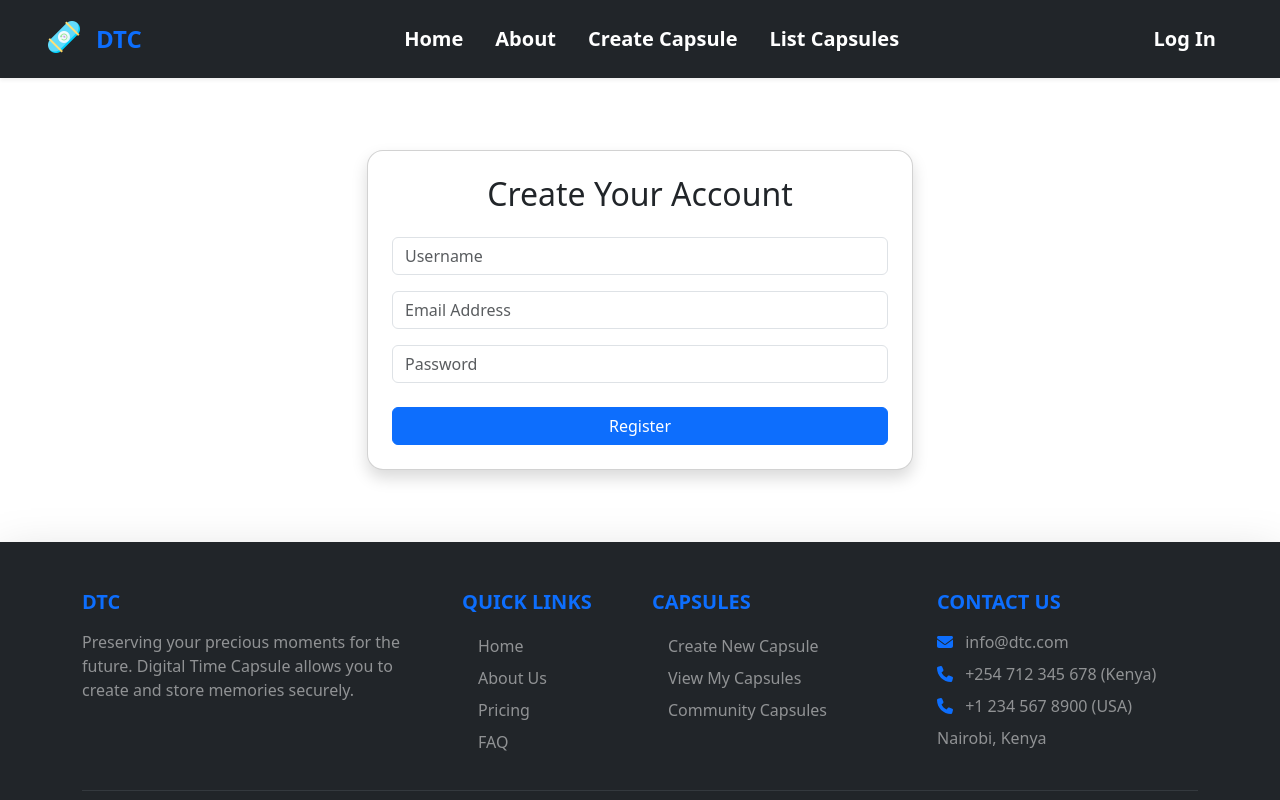
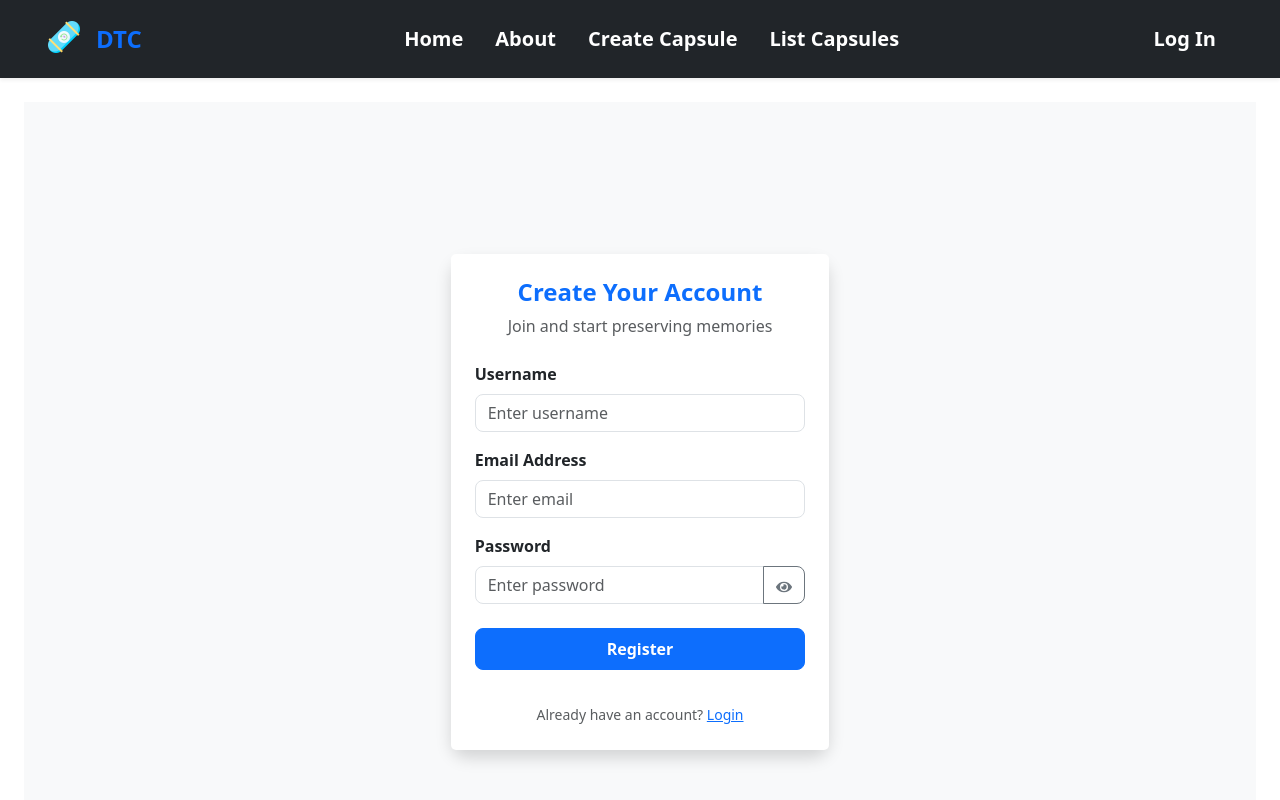
Before and after one commit to LARRYKIPKURUI/Digital-Time-Capsule, a React (Vite) app in the folder Frontend/: page /register in a window 1280 px wide. Shown: the top 800 px of the page. Built offline with nearby package versions, Linux system fonts and the light colour scheme.

Commit message:
Added logic ,styled and finished up on login and sign up pages

```diff
--- a/Frontend/src/pages/LoginPage.jsx
+++ b/Frontend/src/pages/LoginPage.jsx
@@ -46,7 +46,7 @@ function LoginPage() {
     }
 
     try {
-      const response = await fetch("/api/login", {
+      const response = await fetch("/api/login", { //Mock Backend Endpoint to hold as placeholder
         method: "POST",
         headers: {
           "Content-Type": "application/json",
@@ -137,7 +137,7 @@ function LoginPage() {
 
               <Card.Footer className="bg-white text-center border-0 pb-4">
                 <small className="text-muted">
-                  Don't have an account? <Link to="/signup">Sign Up</Link>
+                  Don't have an account? <Link to="/register">Sign Up</Link>
                 </small>
               </Card.Footer>
             </Card>
--- a/Frontend/src/pages/RegisterPage.jsx
+++ b/Frontend/src/pages/RegisterPage.jsx
@@ -1,86 +1,172 @@
 import React, { useState } from "react";
-// import axios from "axios";
-import { Container, Row, Col, Form, Button, Card } from 'react-bootstrap';
+import { useNavigate, Link } from "react-router-dom";
+import { Container, Row, Col, Form, Button, Card } from "react-bootstrap";
+import Swal from "sweetalert2";
+import { motion } from "framer-motion";
+import { FaEye, FaEyeSlash } from "react-icons/fa";
 
 const RegisterPage = () => {
+  const navigate = useNavigate();
   const [formData, setFormData] = useState({
     username: "",
     email: "",
     password: "",
   });
+  const [isLoading, setIsLoading] = useState(false);
+  const [showPassword, setShowPassword] = useState(false);
 
   const { username, email, password } = formData;
+
+  const showError = (msg) => {
+    Swal.fire({
+      icon: "error",
+      title: "Registration Failed",
+      text: msg,
+      confirmButtonColor: "#dc3545",
+    });
+  };
+
+  const showSuccess = (msg) => {
+    Swal.fire({
+      icon: "success",
+      title: "Account Created!",
+      text: msg,
+      timer: 1500,
+      showConfirmButton: false,
+    });
+  };
 
   const onChange = (e) =>
     setFormData({ ...formData, [e.target.name]: e.target.value });
 
   const onSubmit = async (e) => {
     e.preventDefault();
-    // sending data to  Flask API
-    console.log("Form data submitted:", formData);
+    setIsLoading(true);
 
-    //  future API call with axios:
-    /*
+    // Basic validation
+    if (!username.trim() || !email.trim() || !password.trim()) {
+      setIsLoading(false);
+      return showError("All fields are required.");
+    }
+
+    if (!/^[^\s@]+@[^\s@]+\.[^\s@]+$/.test(email)) {
+      setIsLoading(false);
+      return showError("Please enter a valid email address.");
+    }
+
+    if (password.length < 6) {
+      setIsLoading(false);
+      return showError("Password must be at least 6 characters.");
+    }
+
     try {
-            // Replace with your actual backend URL
-            const res = await axios.post('http://localhost:5000/api/auth/register', formData);
-            console.log('Server response:', res.data);
-            // You can then redirect the user or show a success message
-        } catch (err) {
-            console.error(err.response.data);
-            // Handle registration errors (e.g., user already exists)
+      const response = await fetch("/api/register", {  //Mock endpoint
+        method: "POST",
+        headers: {
+          "Content-Type": "application/json",
+        },
+        body: JSON.stringify(formData),
+      });
+
+      if (response.ok) {
+        showSuccess("Welcome!");
+        setTimeout(() => navigate("/login"), 1600);
+      } else {
+        const errData = await response.json();
+        showError(errData.error || "Registration failed.");
       }
-        */
+    } catch (error) {
+      console.error("Registration error:", error);
+      showError("Something went wrong. Please try again later.");
+    } finally {
+      setIsLoading(false);
+    }
   };
 
   return (
-    <Container className="mt-5">
-      <Row className="justify-content-center">
-        <Col md={6}>
-          <Card className="p-4 shadow rounded-4">
-            <h2 className="text-center mb-4">Create Your Account</h2>
+    <Container fluid className="d-flex align-items-center justify-content-center bg-light" style={{ minHeight: "100vh" }}>
+      <Row className="w-100 justify-content-center">
+        <Col xs={11} sm={9} md={6} lg={4}>
+          <motion.div
+            initial={{ opacity: 0, y: 40 }}
+            animate={{ opacity: 1, y: 0 }}
+            transition={{ duration: 0.6 }}
+          >
+            <Card className="shadow rounded-4 border-0">
+              <Card.Header className="text-center bg-white border-0 pt-4">
+                <h4 className="fw-bold text-primary">Create Your Account</h4>
+                <p className="text-muted mb-0">Join and start preserving memories</p>
+              </Card.Header>
+              <Card.Body className="px-4 pb-4">
                 <Form onSubmit={onSubmit}>
-              <Form.Group controlId="formUsername" className="mb-3">
+                  <Form.Group className="mb-3" controlId="formUsername">
+                    <Form.Label className="fw-semibold">Username</Form.Label>
                     <Form.Control
                       type="text"
-                  placeholder="Username"
+                      placeholder="Enter username"
                       name="username"
                       value={username}
                       onChange={onChange}
                       required
+                      className="rounded-3"
                     />
                   </Form.Group>
 
-              <Form.Group controlId="formEmail" className="mb-3">
+                  <Form.Group className="mb-3" controlId="formEmail">
+                    <Form.Label className="fw-semibold">Email Address</Form.Label>
                     <Form.Control
                       type="email"
-                  placeholder="Email Address"
+                      placeholder="Enter email"
                       name="email"
                       value={email}
                       onChange={onChange}
                       required
+                      className="rounded-3"
                     />
                   </Form.Group>
 
-              <Form.Group controlId="formPassword" className="mb-4">
+                  <Form.Group className="mb-4" controlId="formPassword">
+                    <Form.Label className="fw-semibold">Password</Form.Label>
+                    <div className="input-group">
                       <Form.Control
-                  type="password"
-                  placeholder="Password"
+                        type={showPassword ? "text" : "password"}
+                        placeholder="Enter password"
                         name="password"
                         value={password}
                         onChange={onChange}
-                  minLength="6"
                         required
+                        className="rounded-start-3"
                       />
+                      <Button
+                        variant="outline-secondary"
+                        type="button"
+                        onClick={() => setShowPassword(!showPassword)}
+                        className="rounded-end-3"
+                      >
+                        {showPassword ? <FaEyeSlash /> : <FaEye />}
+                      </Button>
+                    </div>
                   </Form.Group>
 
                   <div className="d-grid">
-                <Button variant="primary" type="submit">
-                  Register
+                    <Button
+                      variant="primary"
+                      type="submit"
+                      disabled={isLoading}
+                      className="rounded-3 py-2 fw-semibold"
+                    >
+                      {isLoading ? "Registering..." : "Register"}
                     </Button>
                   </div>
                 </Form>
+              </Card.Body>
+              <Card.Footer className="bg-white text-center border-0 pb-4">
+                <small className="text-muted">
+                  Already have an account? <Link to="/login">Login</Link>
+                </small>
+              </Card.Footer>
             </Card>
+          </motion.div>
         </Col>
       </Row>
     </Container>
```
Lines whose indentation alone changed are shown as unchanged.
